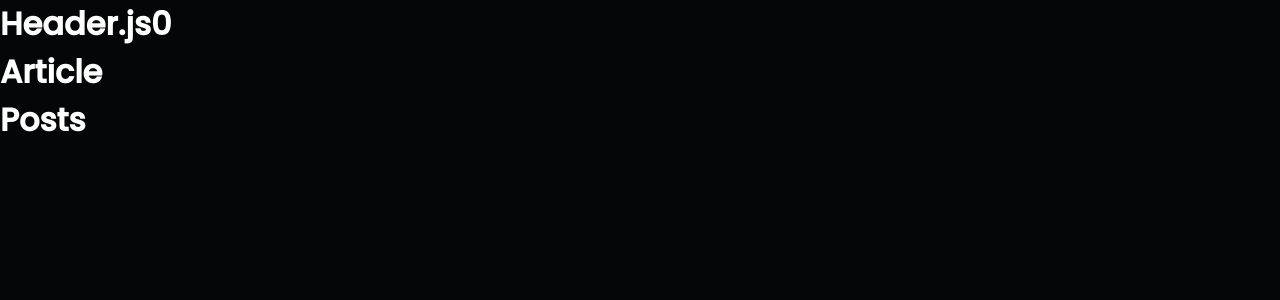
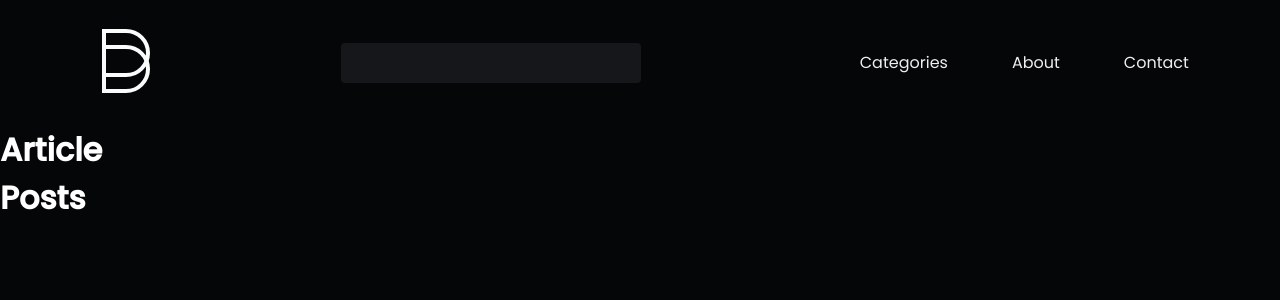
Before and after one commit to ItaloFabricio/blog, a React (Create React App) app: page / in a window 1280 px wide. Shown: the top 300 px of the page. Built offline with nearby package versions, Linux system fonts and the light colour scheme.

Commit message:
feat: estilizando o menu

```diff
--- a/src/components/Header/index.js
+++ b/src/components/Header/index.js
@@ -1,11 +1,27 @@
-
+import logosvg from '../../svg/logo.svg';
 
 const Header = () => {
 
-    let contador = 0;
+    const descLogo = 'Essa é a logo do blog';
 
     return (
-        <h1>Header.js{contador}</h1>
+        <>
+            <header className='flex-space-between'>
+                <div className="logo">
+                    <img src={logosvg} alt={descLogo}></img>
+                </div>
+                <div className="search">
+                    <input type='text' className='input-search' name='search'></input>
+                </div>
+                <div className="menu">
+                    <ul className='menu'>
+                        <li> <a href='#' className='nav-link'> Categories </a> </li>
+                        <li> <a href='#' className='nav-link'> About </a> </li>
+                        <li> <a href='#' className='nav-link'> Contact </a> </li>
+                    </ul>
+                </div>
+            </header>
+        </>
     );
 }
 
--- a/src/css/sass/_layout.scss
+++ b/src/css/sass/_layout.scss
@@ -0,0 +1,66 @@
+header{
+    max-width: 1200px;
+
+    margin: 0 auto;
+
+    padding: 0.8rem 2.4rem;
+}
+
+a{
+    text-decoration: none;
+    color: $white-dark;
+}
+
+.flex{
+    display: flex;
+}
+
+.flex-space-between{
+    display: flex;
+    justify-content: space-between;
+    align-items: center;
+}
+
+.container{
+    max-width: 1200px;
+
+    margin: 0 auto;
+}
+
+.border{
+    border: 1px solid red;
+}
+
+.menu{
+    list-style: none;
+    display: flex;
+
+    li{
+        margin-left: 2.4rem;
+    }
+}
+
+.nav-link{
+    display: inline-block;
+
+    padding: 0.8rem;
+
+    transition: .5s ease;
+
+    &:hover{
+        opacity: .7;
+    }
+}
+
+.input-search{
+    height: 40px;
+    min-width: 300px;
+
+    background-color: $black-light;
+
+    border: 0;
+    border-radius: 4px;
+
+    color: $white-light;
+    padding: 8px;
+}
--- a/src/css/sass/_typography.scss
+++ b/src/css/sass/_typography.scss
@@ -3,6 +3,6 @@
     font-family: 'Poppins', sans-serif;
 }
 
-p{
+p, li{
     font-family: 'Poppins', sans-serif;
 }
--- a/src/css/style.css
+++ b/src/css/style.css
@@ -13,7 +13,7 @@
   font-family: "Poppins", sans-serif;
 }
 
-p {
+p, li {
   font-family: "Poppins", sans-serif;
 }
 
@@ -626,3 +626,60 @@
   width: 100%;
   background-color: #050607;
 }
+
+header {
+  max-width: 1200px;
+  margin: 0 auto;
+  padding: 0.8rem 2.4rem;
+}
+
+a {
+  text-decoration: none;
+  color: #EDEFF0;
+}
+
+.flex {
+  display: flex;
+}
+
+.flex-space-between {
+  display: flex;
+  justify-content: space-between;
+  align-items: center;
+}
+
+.container {
+  max-width: 1200px;
+  margin: 0 auto;
+}
+
+.border {
+  border: 1px solid red;
+}
+
+.menu {
+  list-style: none;
+  display: flex;
+}
+.menu li {
+  margin-left: 2.4rem;
+}
+
+.nav-link {
+  display: inline-block;
+  padding: 0.8rem;
+  transition: 0.5s ease;
+}
+.nav-link:hover {
+  opacity: 0.7;
+}
+
+.input-search {
+  height: 40px;
+  min-width: 300px;
+  background-color: #15171A;
+  border: 0;
+  border-radius: 4px;
+  color: #FAFCFC;
+  padding: 8px;
+}
```
Also changed, not shown: src/svg/logo.svg (added).
